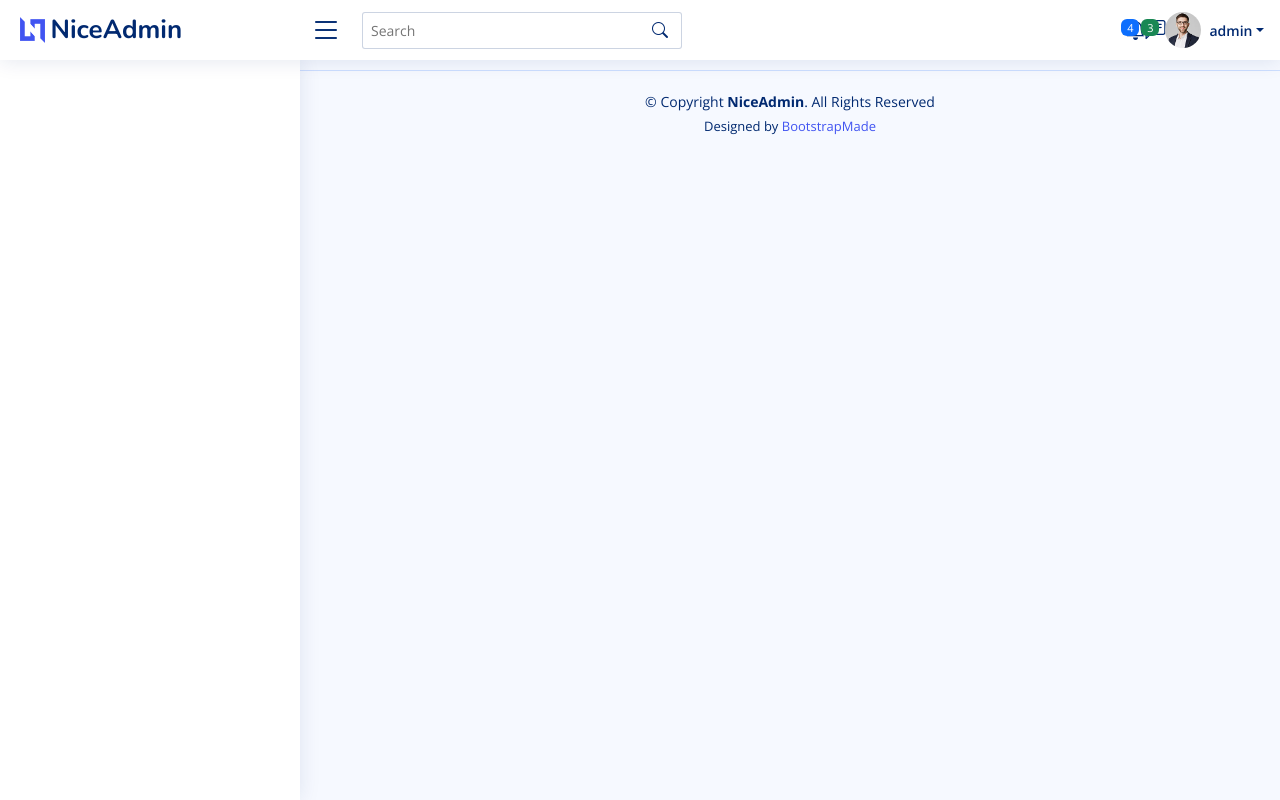
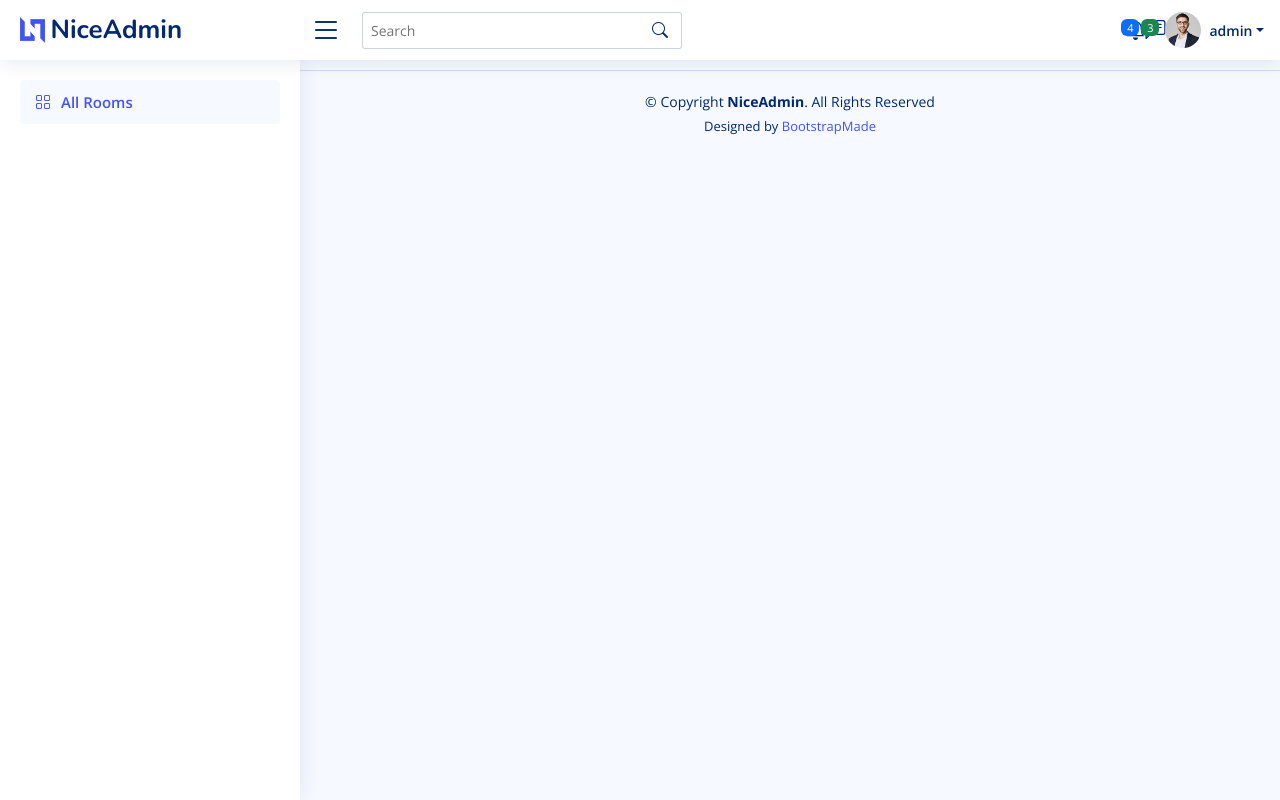
Before and after one commit to JerAnsel/colab, a Django app: page /delete-room/1/ in a window 1280 px wide. Run offline with Django 3.2, Linux system fonts and the light colour scheme; a user stored in the database is signed in; data comes from the database, SQL or seed files in the repository; some libraries are stand-ins or nearby versions.

Commit message:
Added link for all rooms

```diff
--- a/templates/main.html
+++ b/templates/main.html
@@ -53,7 +53,15 @@
         <!-- ======= Sidebar ======= -->
         <aside id="sidebar" class="sidebar">
 
+
+
             <ul class="sidebar-nav" id="sidebar-nav">
+                <li class="nav-item">
+                    <a class="nav-link " href="{% url 'home' %}">
+                    <i class="bi bi-grid"></i>
+                    <span>All Rooms</span>
+                    </a>
+                </li>
                 {% for topic in topics %}
 
                 <li class="nav-item">
```
Lines whose indentation alone changed are shown as unchanged.
